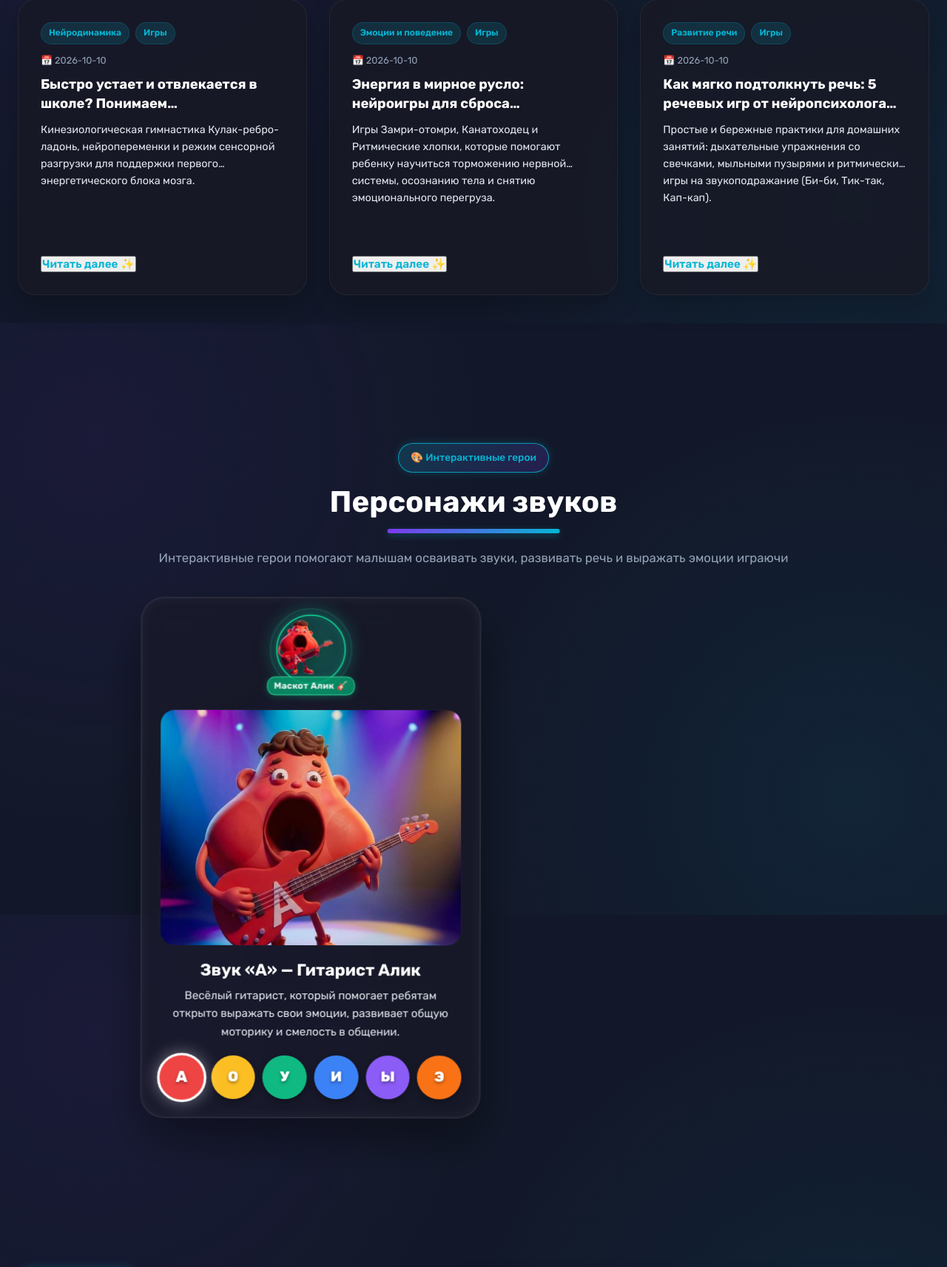
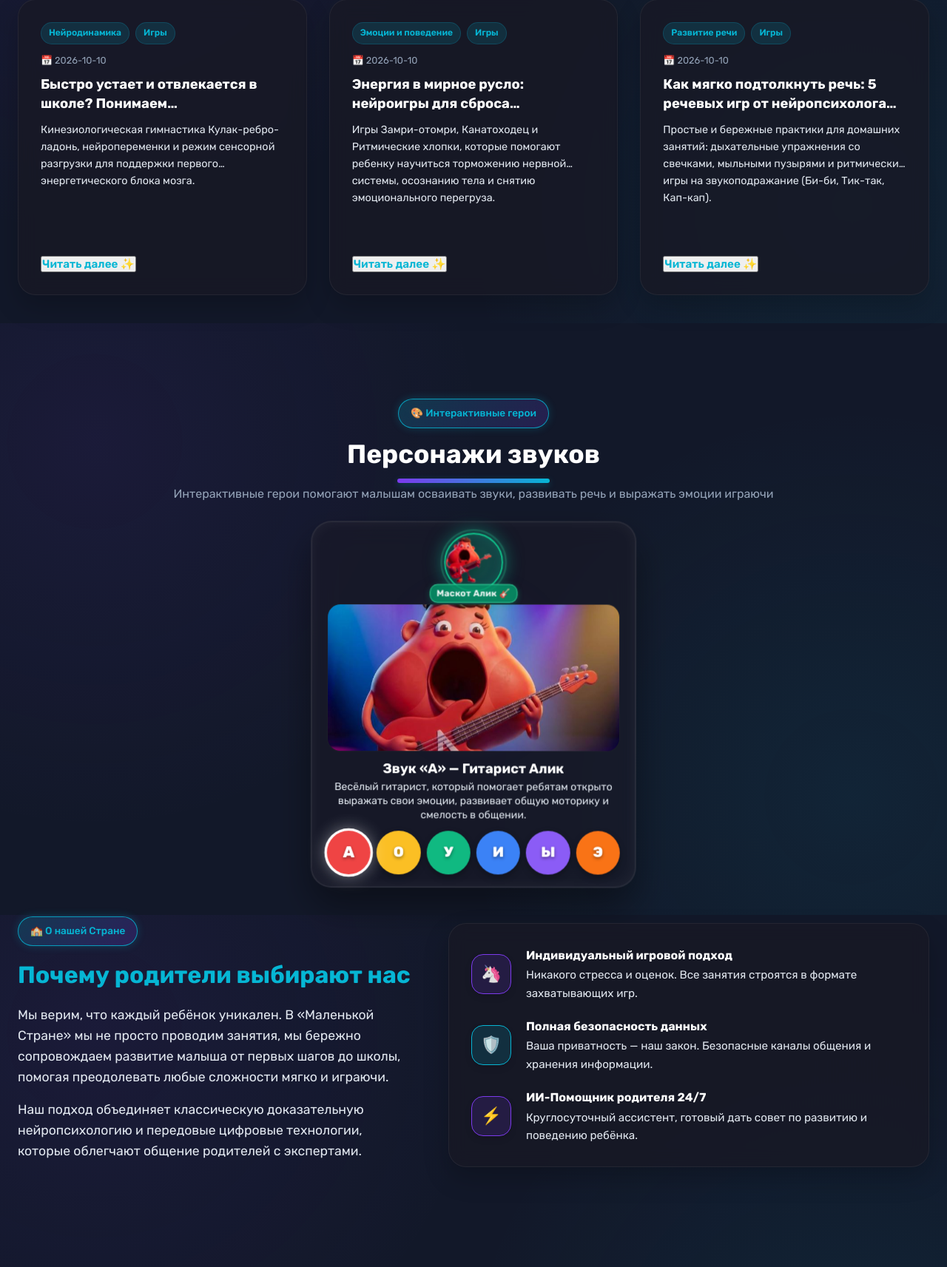
Before and after one commit to sergo123qwe321-arch/konsyltant, a FastAPI app: page / in a window 1280 px wide. Shown: the part 1963-3676 px from the top of the page at 74% size. Run offline with FastAPI, Linux system fonts and the light colour scheme; data comes from the database, SQL or seed files in the repository; data that the repository does not hold is empty; some libraries are stand-ins or nearby versions.

Commit message:
fix(mascot): fix alik dock lifecycle, remove ghost elements, compact showcase

```diff
--- a/static/css/style.css
+++ b/static/css/style.css
@@ -467,28 +467,40 @@
             flex-wrap: wrap;
         }
 
+        .characters-section {
+            padding: 40px 24px;
+            max-height: 80vh;
+        }
+
+        .characters-section h2 {
+            margin-bottom: 20px;
+            font-size: 2.2rem;
+        }
+
         .character-showcase {
             background: rgba(24, 24, 37, 0.6);
             border: 2px solid rgba(255, 255, 255, 0.08);
-            border-radius: 32px;
-            padding: 24px;
+            border-radius: 28px;
+            padding: 16px 20px;
             width: 100%;
-            max-width: 460px;
+            max-width: 440px;
+            max-height: 520px;
+            margin: 0 auto;
             backdrop-filter: blur(16px);
             -webkit-backdrop-filter: blur(16px);
             box-shadow:
-                0 30px 60px rgba(0, 0, 0, 0.4),
+                0 25px 50px rgba(0, 0, 0, 0.4),
                 inset 0 0 20px rgba(255,255,255,0.05);
             position: relative;
             display: flex;
             flex-direction: column;
-            gap: 20px;
+            gap: 12px;
             animation: float 6s ease-in-out infinite;
         }
 
         @keyframes float {
             0%, 100% { transform: translateY(0px) rotate(0deg); }
-            50% { transform: translateY(-12px) rotate(1deg); }
+            50% { transform: translateY(-8px) rotate(0.8deg); }
         }
 
         .mascot-glow {
@@ -496,8 +508,8 @@
             top: 40%;
             left: 50%;
             transform: translate(-50%, -50%);
-            width: 260px;
-            height: 260px;
+            width: 200px;
+            height: 200px;
             background: radial-gradient(circle, rgba(239, 68, 68, 0.35) 0%, rgba(124, 58, 237, 0.05) 60%, transparent 100%);
             border-radius: 50%;
             filter: blur(25px);
@@ -507,8 +519,8 @@
 
         .showcase-main {
             width: 100%;
-            height: 320px;
-            border-radius: 20px;
+            height: 200px;
+            border-radius: 18px;
             overflow: hidden;
             background: #0e111d;
             border: 1px solid rgba(255,255,255,0.05);
@@ -542,24 +554,25 @@
         }
 
         .showcase-info h4 {
-            font-size: 1.4rem;
-            margin-bottom: 8px;
+            font-size: 1.15rem;
+            margin-bottom: 4px;
             color: var(--text-white);
             transition: var(--transition-smooth);
         }
 
         .showcase-info p {
-            font-size: 0.95rem;
+            font-size: 0.88rem;
             color: var(--text-gray);
             margin-bottom: 0;
-            min-height: 48px;
+            min-height: 38px;
+            line-height: 1.35;
             transition: var(--transition-smooth);
         }
 
         .showcase-selector {
             display: grid;
             grid-template-columns: repeat(6, 1fr);
-            gap: 10px;
+            gap: 8px;
             z-index: 2;
         }
 
@@ -1770,9 +1813,9 @@
         /* 4. Круговой слот-плейсхолдер в витрине звуков (Docking Slot) */
         .alik-dock-slot {
             position: relative;
-            width: 90px;
-            height: 90px;
-            margin: 0 auto 16px auto;
+            width: 76px;
+            height: 76px;
+            margin: 0 auto 6px auto;
             border-radius: 50%;
             display: flex;
             align-items: center;
--- a/templates/index.html
+++ b/templates/index.html
@@ -124,9 +124,9 @@
 
 <!-- БЛОК 3.1: ПЕРСОНАЖИ ЗВУКОВ (PIXAR SHOWCASE) -->
 <section id="characters" class="characters-section" data-alik-comment="Познакомьтесь с героями звуков! Каждый персонаж помогает осваивать правильную речь в игре! 🎶🎷">
-<div class="demo-badge" style="margin: 0 auto 16px auto; display: table;">🎨 Интерактивные герои</div>
+<div class="demo-badge" style="margin: 0 auto 14px auto; display: table;">🎨 Интерактивные герои</div>
 <h2>Персонажи звуков</h2>
-<p style="text-align: center; color: var(--text-muted); margin-top: -30px; margin-bottom: 40px; font-size: 1.05rem;">Интерактивные герои помогают малышам осваивать звуки, развивать речь и выражать эмоции играючи</p>
+<p class="characters-subdesc" style="text-align: center; color: var(--text-muted); margin-top: -18px; margin-bottom: 24px; font-size: 1rem;">Интерактивные герои помогают малышам осваивать звуки, развивать речь и выражать эмоции играючи</p>
 <div style="max-width: 900px; margin: 0 auto;">
 <div class="character-showcase">
 <div class="mascot-glow" id="showcase-glow"></div>
@@ -903,6 +903,7 @@
 
     <!-- Контейнер персонажа -->
     <div class="alik-avatar-container" id="alik-avatar-container" role="button" tabindex="0" title="Нажмите, чтобы показать или скрыть реплику Алика">
+        <button class="alik-widget-close" id="alik-widget-close" title="Закрыть компаньона Алика" aria-label="Закрыть виджет">×</button>
         <div class="alik-avatar-glow"></div>
         <div class="alik-avatar-inner" id="alik-avatar-inner">
             <picture>
```
Also changed, not shown: other parts of static/css/style.css (+31 -1 lines), process.md (+9 -2 lines), tasks.md (+7 -7 lines), test_alik_animation.py (+12 -2 lines), static/js/app.js.
